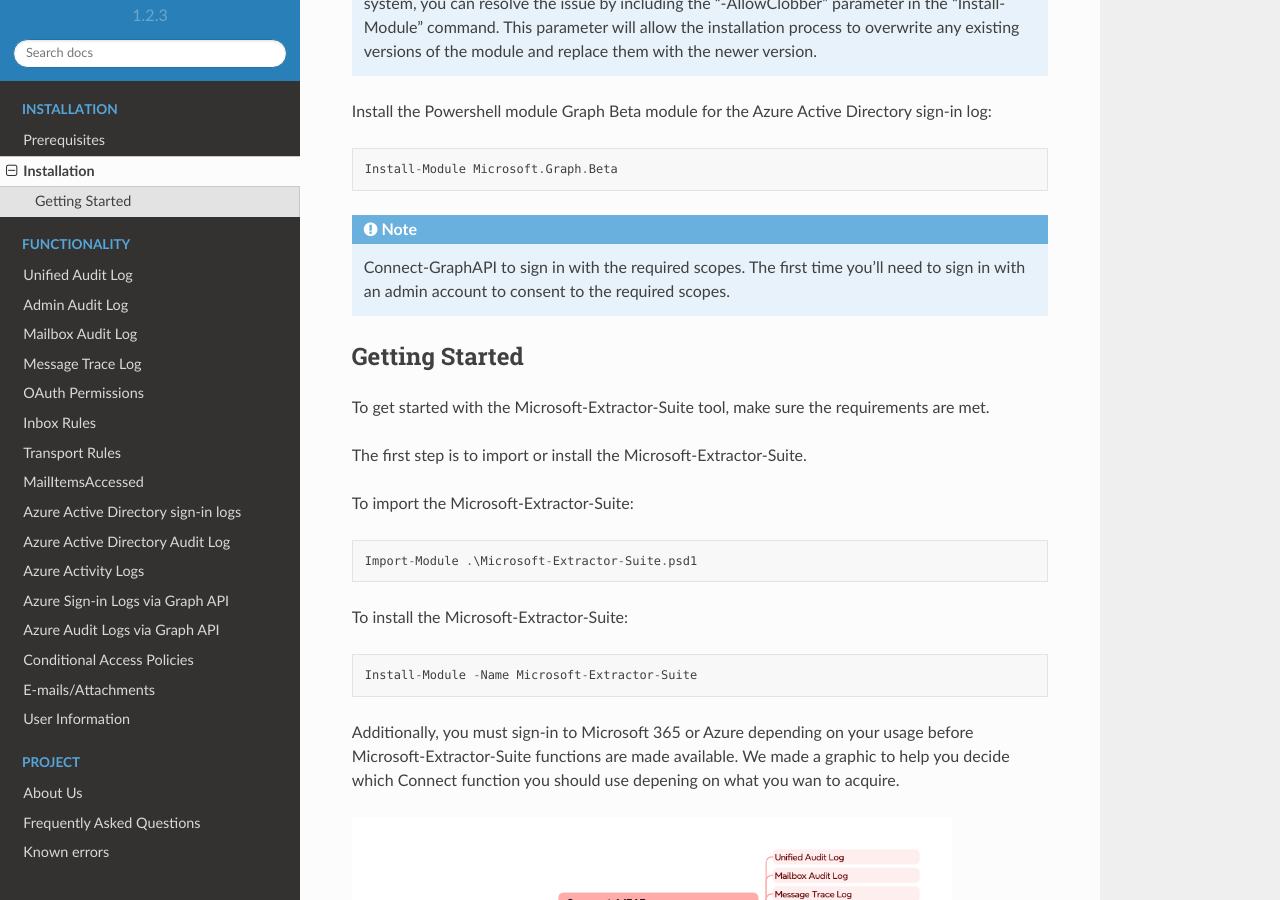
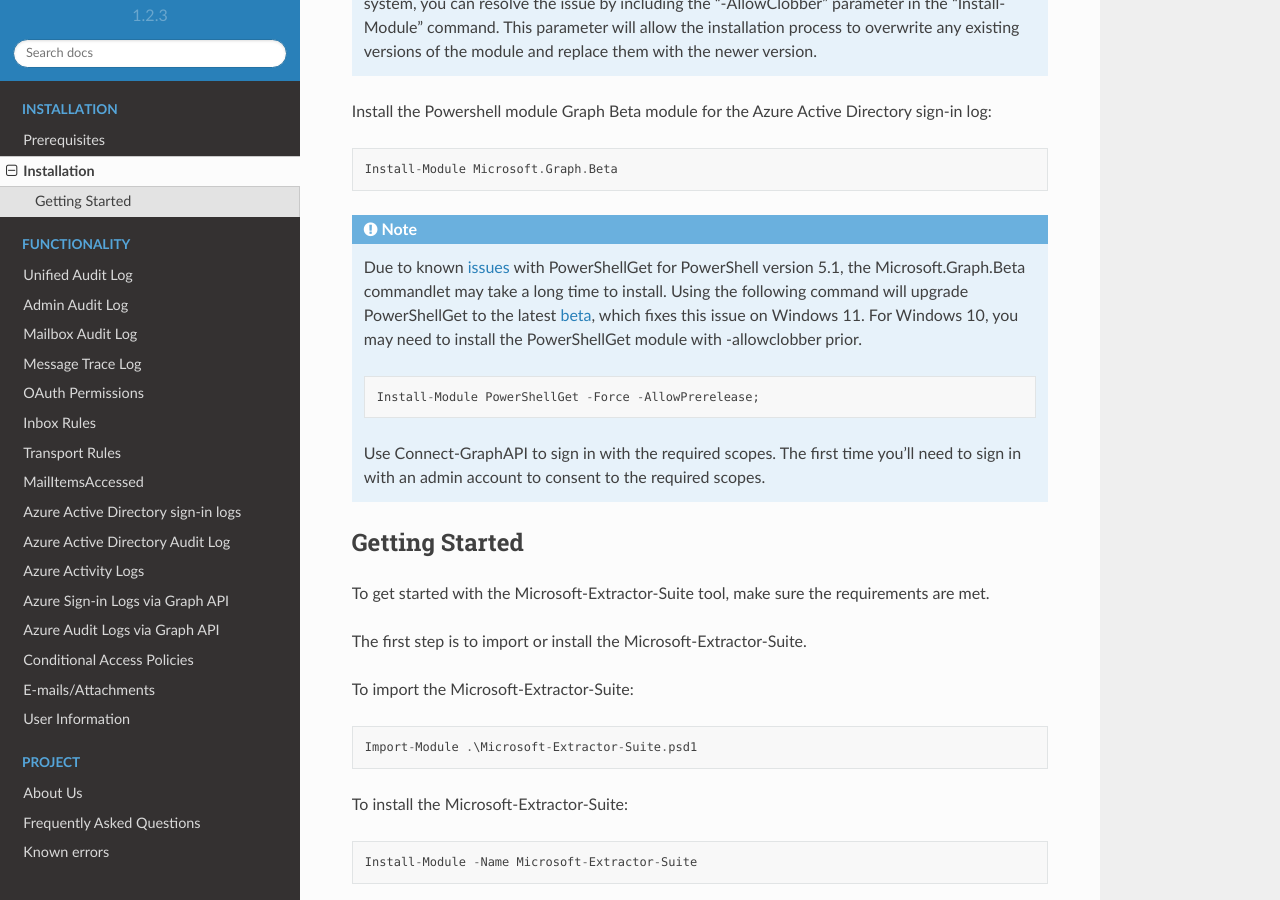
Before and after one commit to invictus-ir/Microsoft-Extractor-Suite, a Sphinx documentation site: the page built from docs/source/installation/Installation.rst, in a window 1280 px wide and 900 px high, scrolled down 807 px. Built offline with Sphinx 7.4.7 and the Read the Docs theme 2.0.0, drawn with Linux system fonts in a browser that asks for light colours.

Commit message:
Trying to fix ReadTheDocs hyperlinks

```diff
--- a/docs/source/installation/Installation.rst
+++ b/docs/source/installation/Installation.rst
@@ -37,7 +37,14 @@
 
 .. note::
 
-   Connect-GraphAPI to sign in with the required scopes. The first time you'll need to sign in with an admin account to consent to the required scopes.
+   Due to known `issues <https://github.com/microsoftgraph/msgraph-sdk-powershell/issues/134>`_ with PowerShellGet for PowerShell version 5.1, the Microsoft.Graph.Beta commandlet may take a long time to install. Using the following command will upgrade PowerShellGet to the latest `beta <https://devblogs.microsoft.com/powershell/powershellget-3-0-preview-20/>`_, which fixes this issue on Windows 11. For Windows 10, you may need to install the PowerShellGet module with -allowclobber prior.
+
+   ::
+
+       Install-Module PowerShellGet -Force -AllowPrerelease;
+
+   Use Connect-GraphAPI to sign in with the required scopes. The first time you'll need to sign in with an admin account to consent to the required scopes.
+
 
 Getting Started
 -------
```
